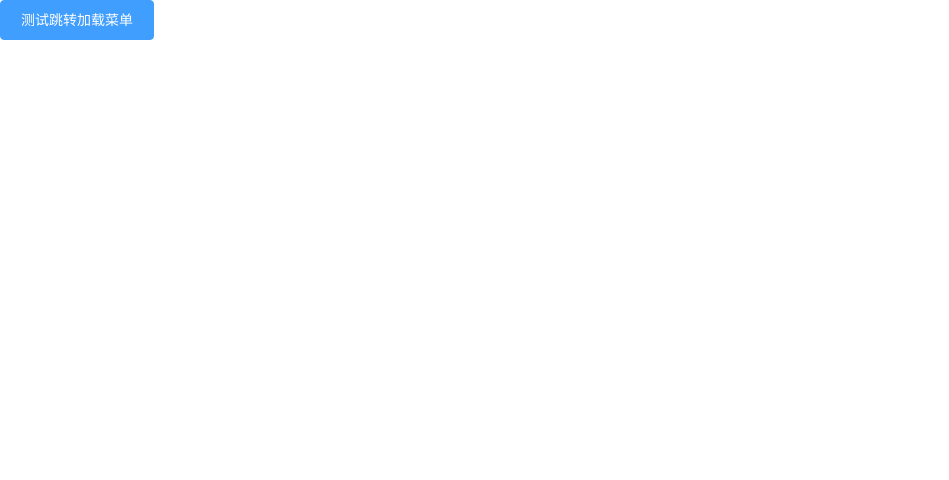
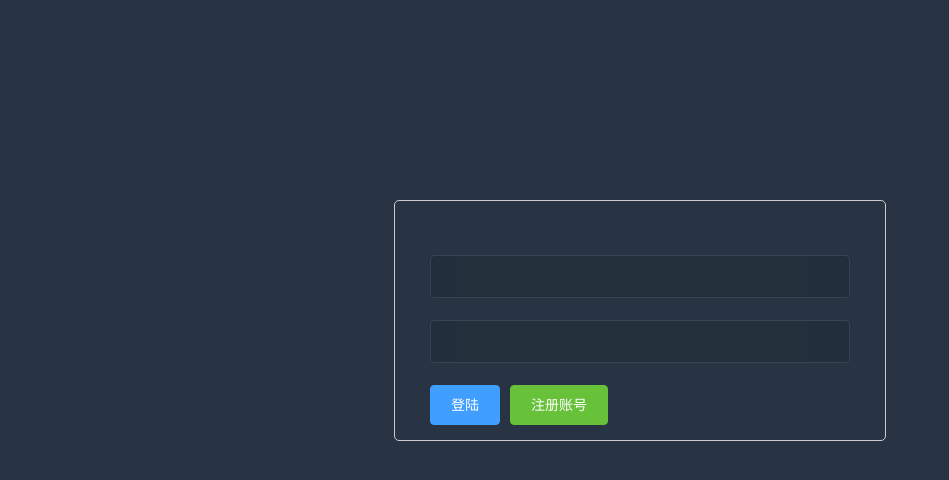
Before and after one commit to mylinx/vue-project, a Vue app: page / in a window 1280 px wide. Shown: the top 480 px of the page, without its empty margins (0-949 px from the left). Built offline with nearby package versions, Linux system fonts and the light colour scheme.

Commit message:
增加登陆页面
增加登陆页面

```diff
--- a/src/main.js
+++ b/src/main.js
@@ -9,6 +9,7 @@ import axios from 'axios'
 
 Vue.config.productionTip = false
 Vue.use(ElementUI)
+Vue.prototype.$axios = axios;
 /* eslint-disable no-new */
 new Vue({
   el: '#app',
--- a/src/view/Layout/login.vue
+++ b/src/view/Layout/login.vue
@@ -1,24 +1,106 @@
 <template>
-    <div>
-        <el-button  type="primary"  @click="cliRedired" > 测试跳转加载菜单 </el-button>
-    </div>
+  <div class="login-container">
+    <el-form class="login-form" auto-complete="on" label-position="left">
+      <div class="title-container">
+        <h3 class="title"  ></h3>
+      </div>
+      <el-form-item>
+        <span class="svg-container">
+          <svg-icon icon-class="user"/>
+        </span>
+        <el-input type="text" auto-complete="on" name="username" v-model="loginform.name"/>
+      </el-form-item>
+      <el-form-item>
+        <span class="svg-container">
+          <svg-icon icon-class="password"/>
+        </span>
+        <el-input type="text" auto-complete="on" name="password" v-model="loginform.password"/>
+      </el-form-item>
+      <el-button type="primary" @click="loginhandle"  >登陆</el-button>
+      <el-button type="success">注册账号</el-button>
+    </el-form>
+  </div>
 </template>
 <script>
-export default {
-    name:'login',
+export default{
+    name:'',
     data(){
-        return{
-
+        return {
+            loginform:{
+                name:'',
+                password:''
+            }
         }
     },
     methods:{
-        cliRedired(){
-
-            // console.log(this.$store)
-            //this.$router.
-            //console.log()
-            this.$router.push({path:'/layout'})
+        loginhandle(){
+             this.$axios({
+                    method: 'post',
+                    url:'/api/Home/GetToken',
+                    data: this.loginform
+                    }).then((res)=>{
+                       if(res.status==200){
+                           if(res.data.verifiaction){
+                               this.$router.push('/layout')
+                           }
+                       }
+                });
         }
     }
 }
 </script>
+<style rel="stylesheet/scss" lang="scss" >
+$bg: #283443;
+$light_gray: #eee;
+$cursor: #fff;
+$inpbg: #242f3c;
+
+.login-container {
+  position: fixed;
+  height: 100%;
+  width: 100%;
+  background-color: $bg;
+  .el-input {
+    display: inline-block;
+    height: 40px;
+    width: 85%;
+    input {
+      -webkit-appearance: none;
+      color: $light_gray;
+      border: 0;
+      padding: 12px 5px 12px 15px;
+      background: $inpbg;
+      &:-webkit-autofill {
+        -webkit-box-shadow: 0 0 0px 1000px $inpbg inset !important;
+        -webkit-text-fill-color: $inpbg !important;
+      }
+    }
+  }
+  .login-form {
+    position: absolute;
+    left: 0;
+    right: 0;
+    width: 420px;
+    max-width: 100%;
+    padding: 35px 35px 15px 35px;
+    margin: 200px auto;
+    border: 1px solid #ccc;
+    border-radius: 5px;
+  }
+  .el-form-item {
+    border: 1px solid rgba(255, 255, 255, 0.1);
+    background: rgba(0, 0, 0, 0.1);
+    border-radius: 5px;
+    color: #454545;
+  }
+
+  .el-input {
+      border-radius: 5px;
+  }
+  .svg-container {
+    vertical-align: middle;
+    display: inline-block;
+    margin-left: 10px;
+  }
+}
+</style>
```
